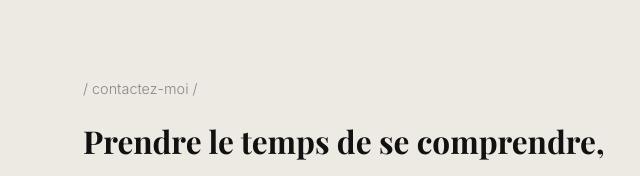
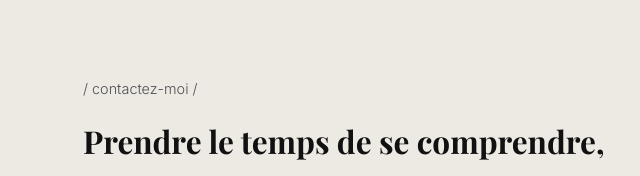
Before and after one commit to emanuelapalazzolacanfora/codehumain, a plain HTML site: page index.html in a window 1280 px wide. Shown: the part 5981-6157 px from the top of the page, 601-1241 px from the left. Drawn offline with nearby package versions, Linux system fonts and the light colour scheme.

Commit message:
Update stylesheet.css

```diff
--- a/css/stylesheet.css
+++ b/css/stylesheet.css
@@ -597,7 +597,7 @@ transition: transform 0.2s ease;
 
     .contact-cta .breadcrumb {
       font-size: 0.9rem;
-      color: #888;
+      color:var(--bleu-fume);
       margin-bottom: 1rem;
     }
 
```
